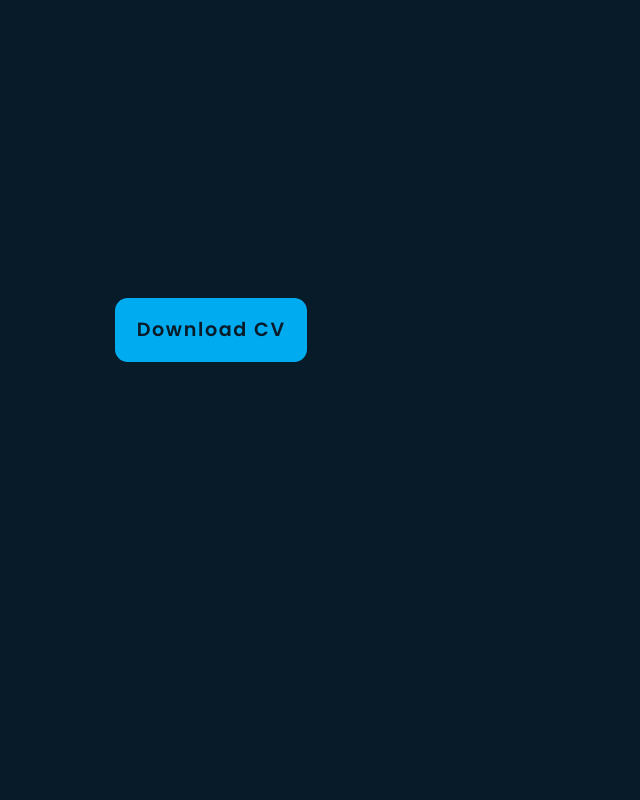
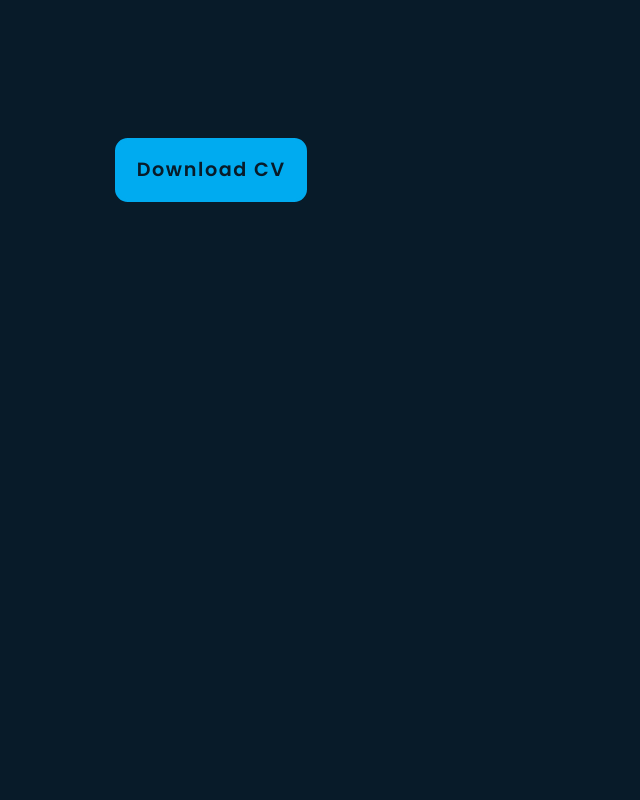
Before and after one commit to SanuviThisansa/My-Portfolio, a plain HTML site: page index.html in a window 1280 px wide. Shown: the part 5940-6740 px from the top of the page, without its empty margins (0-640 px from the left). Drawn offline with nearby package versions, Linux system fonts and the light colour scheme.

Commit message:
Add files via upload

```diff
--- a/css/style.css
+++ b/css/style.css
@@ -672,6 +672,15 @@ span{
     display: none;
 }
 
+.cv {
+    padding-bottom: 0;
+}
+
+.cv {
+    margin-top: 0;
+    padding-top: 0rem;
+}
+
 /* Animation Keyframes */
 @keyframes animate {
     0% { opacity: 0; transform: translateY(20px); }
@@ -692,7 +701,6 @@ span{
     --i: 1;
     animation-delay: calc(var(--i) * 0.2s);
 }
-
 
 .contact{
     min-height: auto;
```
